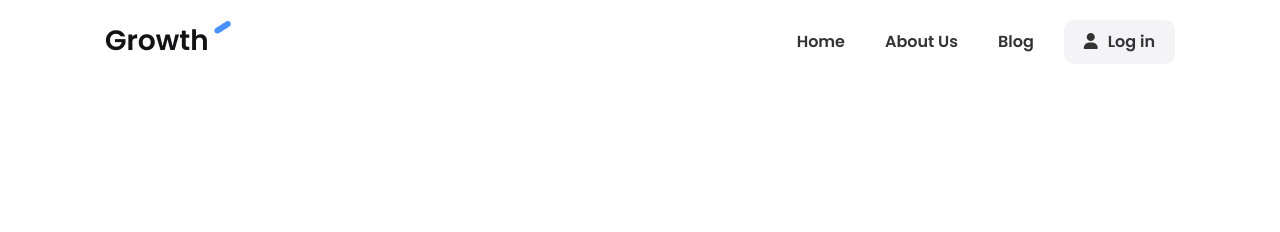
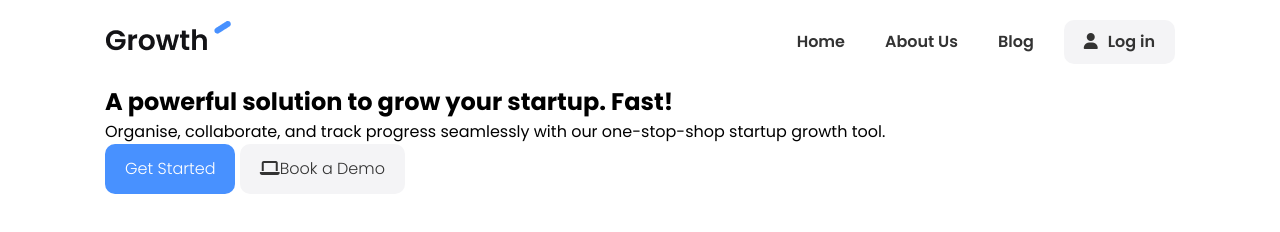
Before and after one commit to sofiiavoitkova/SAAS-WEB, a plain HTML site: page index.html in a window 1280 px wide. Drawn offline with Linux system fonts and the light colour scheme.

Commit message:
feat: add hero section

```diff
--- a/index.html
+++ b/index.html
@@ -45,6 +45,23 @@
 
         </div>
     </nav>
+    <!--Hero-->
+    <section class="hero">
+        <div class="container">
+            <div class="hero-content">
+                <h1 class="hero-heading text-xxl">
+                    A powerful solution to grow your startup. Fast!
+                </h1>
+                <p class="hero-text">
+                    Organise, collaborate, and track progress seamlessly with our one-stop-shop startup growth tool.
+                </p>
+                <div class="hero-buttons">
+                    <a href="#" class="btn btn-primary">Get Started</a>
+                    <a href="#" class="btn"><i class="fas fa-laptop"></i>Book a Demo</a>
+                </div>
+            </div>
+        </div>
+    </section>
 
 
     <script src="js/main.js"></script>
```
